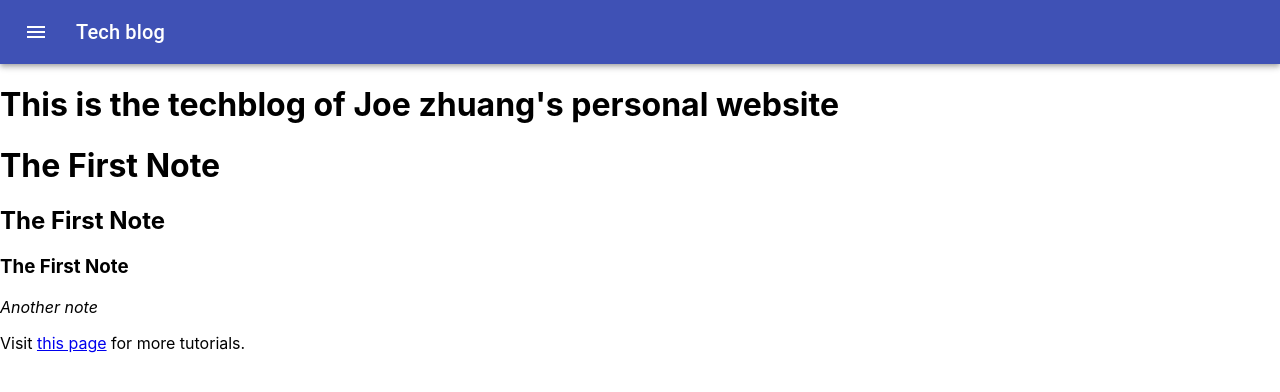
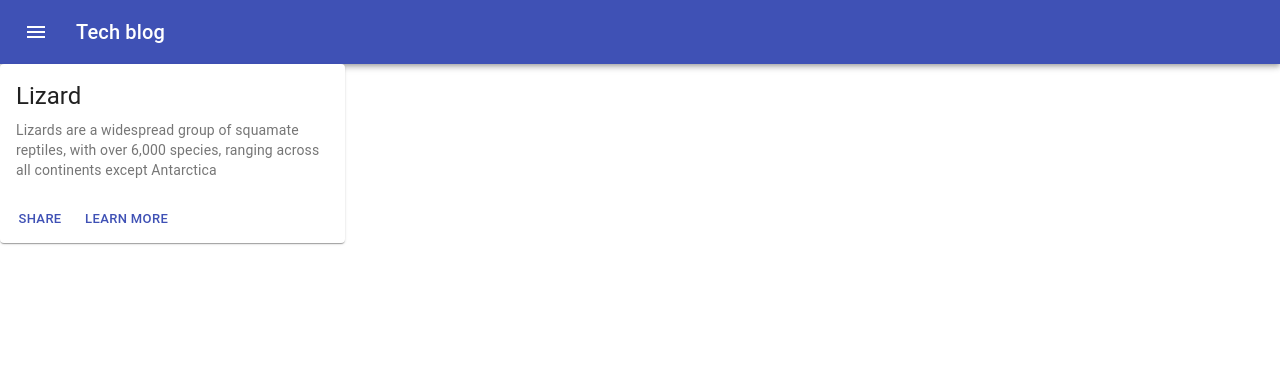
Before and after one commit to 1231joe1231/Personal-Website, a React (Create React App) app in the folder frontend/: page /techblog in a window 1280 px wide. Shown: the top 392 px of the page. Built offline with nearby package versions, Linux system fonts and the light colour scheme.

Commit message:
Add card components, improve styling

```diff
--- /dev/null
+++ b/frontend/src/Component/ArticleCard.jsx
@@ -0,0 +1,5 @@
+import React from "react";
+
+export default function ArticleCard(props) {
+
+}
--- /dev/null
+++ b/frontend/src/Component/QuicknoteCard.jsx
@@ -0,0 +1,46 @@
+import React from 'react';
+import { makeStyles } from '@material-ui/core/styles';
+import Card from '@material-ui/core/Card';
+import CardActionArea from '@material-ui/core/CardActionArea';
+import CardActions from '@material-ui/core/CardActions';
+import CardContent from '@material-ui/core/CardContent';
+import CardMedia from '@material-ui/core/CardMedia';
+import Button from '@material-ui/core/Button';
+import Typography from '@material-ui/core/Typography';
+
+const useStyles = makeStyles({
+  root: {
+    maxWidth: 345,
+  },
+  media: {
+    height: 140,
+  },
+});
+
+export default function QuicknoteCard(props) {
+  const classes = useStyles();
+
+  return (
+    <Card className={classes.root}>
+      <CardActionArea>
+        <CardContent>
+          <Typography gutterBottom variant="h5" component="h2">
+            Lizard
+          </Typography>
+          <Typography variant="body2" color="textSecondary" component="p">
+            Lizards are a widespread group of squamate reptiles, with over 6,000 species, ranging
+            across all continents except Antarctica
+          </Typography>
+        </CardContent>
+      </CardActionArea>
+      <CardActions>
+        <Button size="small" color="primary">
+          Share
+        </Button>
+        <Button size="small" color="primary">
+          Learn More
+        </Button>
+      </CardActions>
+    </Card>
+  );
+}
--- a/frontend/src/CoverLetterGenerator/index.jsx
+++ b/frontend/src/CoverLetterGenerator/index.jsx
@@ -217,7 +217,6 @@
               alignItems: "center",
               justifyContent: "space-between",
               flexWrap: "wrap",
-              marginTop: "20px",
               width: "65%",
             }}
           >
@@ -233,6 +232,7 @@
                   autoComplete: "off",
                 },
               }}
+              style={{ marginTop: "20px" }}
             />
             <TextField
               name="ShortName"
@@ -246,6 +246,7 @@
                   autoComplete: "off",
                 },
               }}
+              style={{ marginTop: "20px" }}
             />
             <TextField
               name="Employer"
@@ -314,12 +315,12 @@
             style={{
               display: "flex",
               flexDirection: "row",
+              flexWrap: "wrap",
               width: "100%",
               justifyContent: "space-evenly",
-              marginTop: "20px",
             }}
           >
-            <FormControl style={{ minWidth: 300 }}>
+            <FormControl style={{ minWidth: 300, marginTop: "20px" }}>
               <InputLabel id="body_para_1">Body Paragraph 1</InputLabel>
               <Select
                 labelId="body_para_1"
@@ -327,6 +328,7 @@
                 name="BodyPara1"
                 value={BodyPara1}
                 onChange={handleInput}
+                style={{ marginTop: "20px" }}
               >
                 {paragraphs.body_para.map((item, key) => {
                   return key === 0 ? null : (
@@ -335,7 +337,7 @@
                 })}
               </Select>
             </FormControl>
-            <FormControl style={{ minWidth: 300 }}>
+            <FormControl style={{ minWidth: 300, marginTop: "20px" }}>
               <InputLabel id="body_para_2">Body Paragraph 2</InputLabel>
               <Select
                 labelId="body_para_2"
@@ -343,6 +345,7 @@
                 name="BodyPara2"
                 value={BodyPara2}
                 onChange={handleInput}
+                style={{ marginTop: "20px" }}
               >
                 {paragraphs.body_para.map((item, key) => {
                   return key === 0 ? null : (
--- a/frontend/src/TechBlog/index.jsx
+++ b/frontend/src/TechBlog/index.jsx
@@ -1,16 +1,18 @@
 import AppBar from "../Component/AppBar"
+import QuicknoteCard from "../Component/QuicknoteCard"
 import ReactMarkdown from 'react-markdown'
 
 export default function TechBlog() {
     return (
         <div>
             <AppBar title="Tech blog"/>
-            <h1>This is the techblog of Joe zhuang's personal website</h1>
+            {/* <h1>This is the techblog of Joe zhuang's personal website</h1>
             <ReactMarkdown># The First Note</ReactMarkdown>
             <ReactMarkdown>## The First Note</ReactMarkdown>
             <ReactMarkdown>### The First Note</ReactMarkdown>
             <ReactMarkdown>_Another note_</ReactMarkdown>
-            <ReactMarkdown>Visit [this page](https://www.digitalocean.com/community/tutorials) for more tutorials.</ReactMarkdown>
+            <ReactMarkdown>Visit [this page](https://www.digitalocean.com/community/tutorials) for more tutorials.</ReactMarkdown> */}
+            <QuicknoteCard />
         </div>
     )
 }
```
